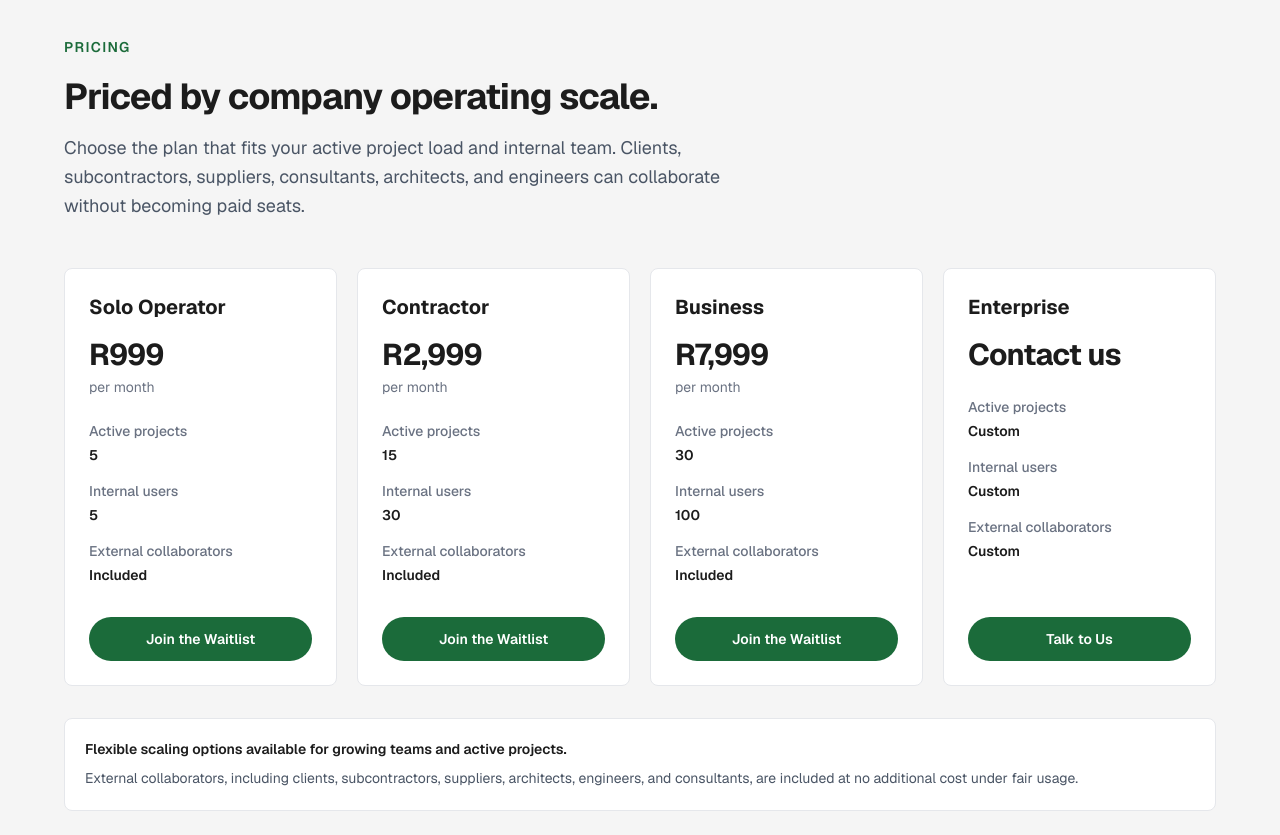
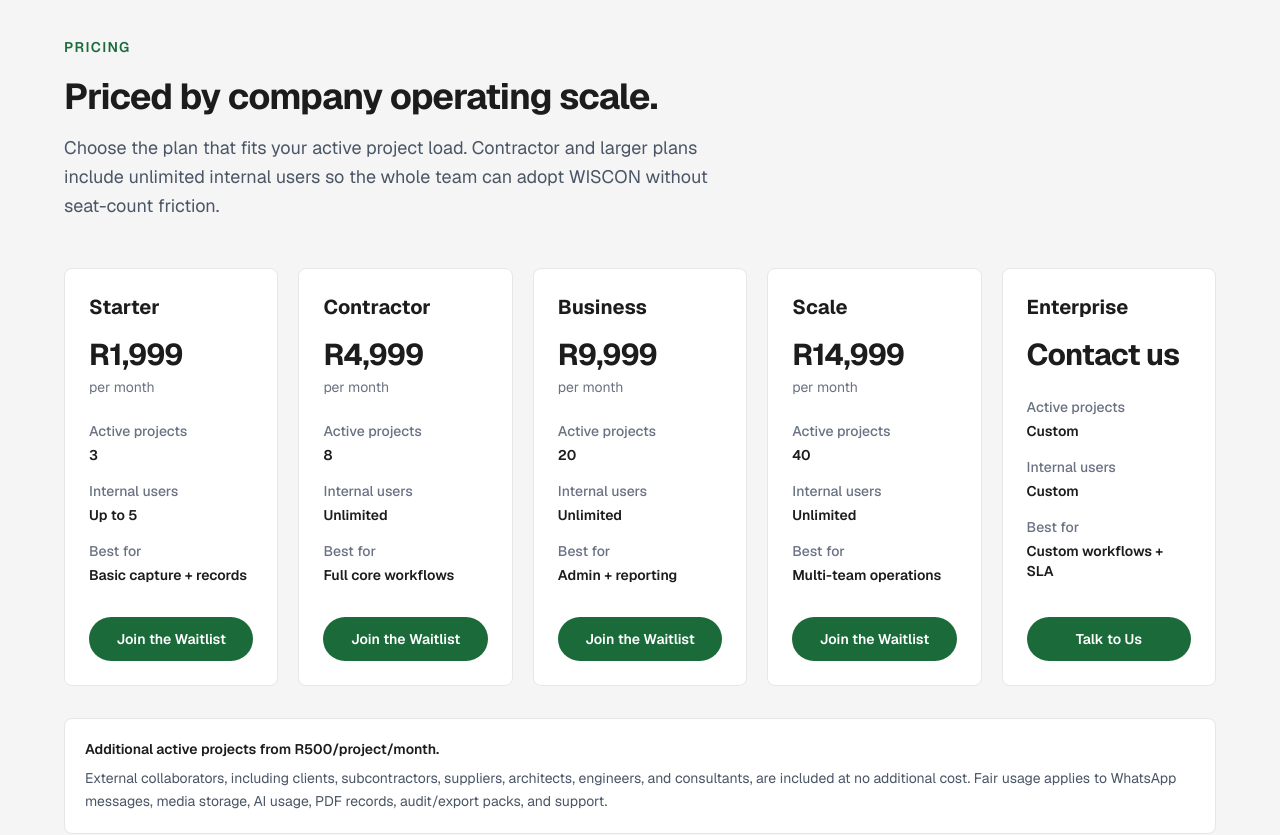
Before and after one commit to LukeD-Eng/wiscon-website, a Next.js app: page / in a window 1280 px wide. Shown: the part 3960-4795 px from the top of the page. Built offline with nearby package versions, Linux system fonts and the light colour scheme; no server answers.

Commit message:
Update WISCON project-led pricing
Merge website pricing update to project-led WISCON tiers.

```diff
--- a/app/components/Pricing.tsx
+++ b/app/components/Pricing.tsx
@@ -1,33 +1,41 @@
 const plans = [
   {
-    name: "Solo Operator",
-    activeProjects: "5",
-    internalUsers: "5",
-    externalCollaborators: "Included",
-    price: "R999",
+    name: "Starter",
+    activeProjects: "3",
+    internalUsers: "Up to 5",
+    bestFor: "Basic capture + records",
+    price: "R1,999",
     cta: "Join the Waitlist",
   },
   {
     name: "Contractor",
-    activeProjects: "15",
-    internalUsers: "30",
-    externalCollaborators: "Included",
-    price: "R2,999",
+    activeProjects: "8",
+    internalUsers: "Unlimited",
+    bestFor: "Full core workflows",
+    price: "R4,999",
     cta: "Join the Waitlist",
   },
   {
     name: "Business",
-    activeProjects: "30",
-    internalUsers: "100",
-    externalCollaborators: "Included",
-    price: "R7,999",
+    activeProjects: "20",
+    internalUsers: "Unlimited",
+    bestFor: "Admin + reporting",
+    price: "R9,999",
+    cta: "Join the Waitlist",
+  },
+  {
+    name: "Scale",
+    activeProjects: "40",
+    internalUsers: "Unlimited",
+    bestFor: "Multi-team operations",
+    price: "R14,999",
     cta: "Join the Waitlist",
   },
   {
     name: "Enterprise",
     activeProjects: "Custom",
     internalUsers: "Custom",
-    externalCollaborators: "Custom",
+    bestFor: "Custom workflows + SLA",
     price: "Contact us",
     cta: "Talk to Us",
   },
@@ -51,11 +59,11 @@ export default function Pricing() {
             Priced by company operating scale.
           </h2>
           <p className="text-lg text-gray-600 leading-relaxed">
-            Choose the plan that fits your active project load and internal team. Clients, subcontractors, suppliers, consultants, architects, and engineers can collaborate without becoming paid seats.
+            Choose the plan that fits your active project load. Contractor and larger plans include unlimited internal users so the whole team can adopt WISCON without seat-count friction.
           </p>
         </div>
 
-        <div className="grid grid-cols-1 md:grid-cols-2 xl:grid-cols-4 gap-5">
+        <div className="grid grid-cols-1 md:grid-cols-2 xl:grid-cols-5 gap-5">
           {plans.map((plan) => (
             <div
               key={plan.name}
@@ -88,9 +96,9 @@ export default function Pricing() {
                   </dd>
                 </div>
                 <div>
-                  <dt className="font-medium text-gray-500">External collaborators</dt>
+                  <dt className="font-medium text-gray-500">Best for</dt>
                   <dd className="mt-1 font-semibold" style={{ color: "var(--color-black)" }}>
-                    {plan.externalCollaborators}
+                    {plan.bestFor}
                   </dd>
                 </div>
               </dl>
@@ -108,10 +116,10 @@ export default function Pricing() {
 
         <div className="mt-8 rounded-lg border border-gray-200 bg-white p-5">
           <p className="text-sm font-semibold mb-2" style={{ color: "var(--color-black)" }}>
-            Flexible scaling options available for growing teams and active projects.
+            Additional active projects from R500/project/month.
           </p>
           <p className="text-sm text-gray-600 leading-relaxed">
-            External collaborators, including clients, subcontractors, suppliers, architects, engineers, and consultants, are included at no additional cost under fair usage.
+            External collaborators, including clients, subcontractors, suppliers, architects, engineers, and consultants, are included at no additional cost. Fair usage applies to WhatsApp messages, media storage, AI usage, PDF records, audit/export packs, and support.
           </p>
         </div>
       </div>
--- a/app/components/WaitlistForm.tsx
+++ b/app/components/WaitlistForm.tsx
@@ -118,7 +118,7 @@ export default function WaitlistForm() {
             Join the WISCON waitlist.
           </h2>
           <p className="text-lg text-gray-600 leading-relaxed">
-            Get early access to WISCON as we roll out structured WhatsApp workflows for South African construction teams. Plans start at R999/month.
+            Get early access to WISCON as we roll out structured WhatsApp workflows for South African construction teams. Plans start at R1,999/month.
           </p>
         </div>
 
--- a/app/variproof/VariProofPage.tsx
+++ b/app/variproof/VariProofPage.tsx
@@ -125,7 +125,7 @@ export default function VariProofPage() {
                   VariProof is Module 1 of the WISCON Platform
                 </p>
                 <p className="text-sm leading-relaxed" style={{ color: "#065F46" }}>
-                  WISCON Pro gives you VariProof plus five more modules — lead qualification, defect tracking, formal quoting, H&S reporting, and site diaries — all through WhatsApp, all under one company subscription. Plans start at R999/month, with external collaborators included under fair usage.{" "}
+                  WISCON Pro gives you VariProof plus five more modules — lead qualification, defect tracking, formal quoting, H&S reporting, and site diaries — all through WhatsApp, all under one company subscription. Plans start at R1,999/month, with external collaborators included under fair usage.{" "}
                   <a href="https://wiscon.co.za#waitlist" style={{ color: "var(--color-green)", fontWeight: 600 }}>
                     Join the waitlist →
                   </a>
```
